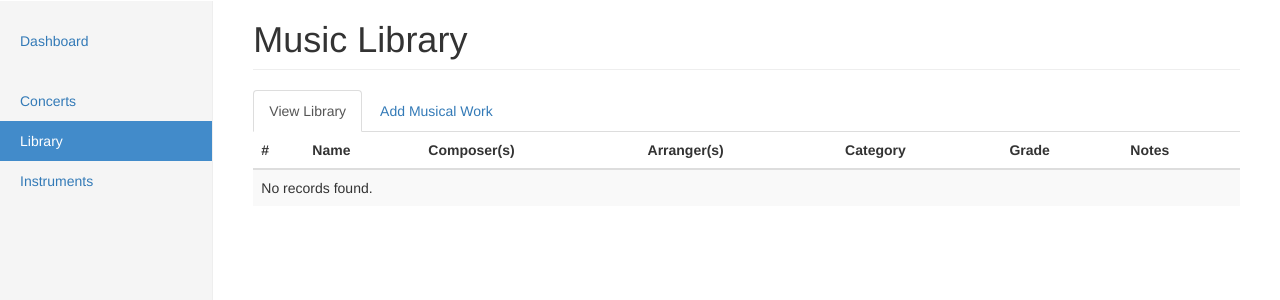
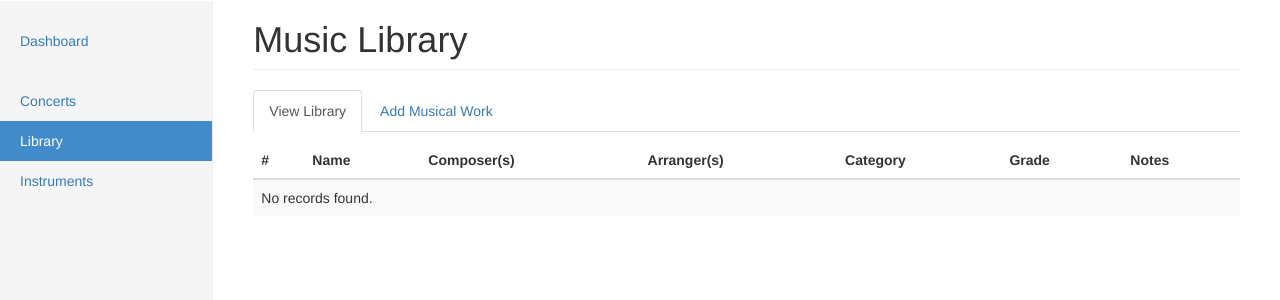
Before and after one commit to PPTCB/pptcb-website, a Django app: page /members/music/library in a window 1280 px wide. Shown: the part 50-350 px from the top of the page. Run offline with Django 3.2, Linux system fonts and the light colour scheme; data that the repository does not hold is empty; some libraries are stand-ins or nearby versions.

Commit message:
CSS padding to tab panes

```diff
--- a/members/static/members/css/main.css
+++ b/members/static/members/css/main.css
@@ -103,3 +103,11 @@ body {
   display: inline-block;
   border-radius: 50%;
 }
+
+
+/*
+ * Tab pane
+ */
+.tab-pane {
+    padding-top: 10px;
+}
```
